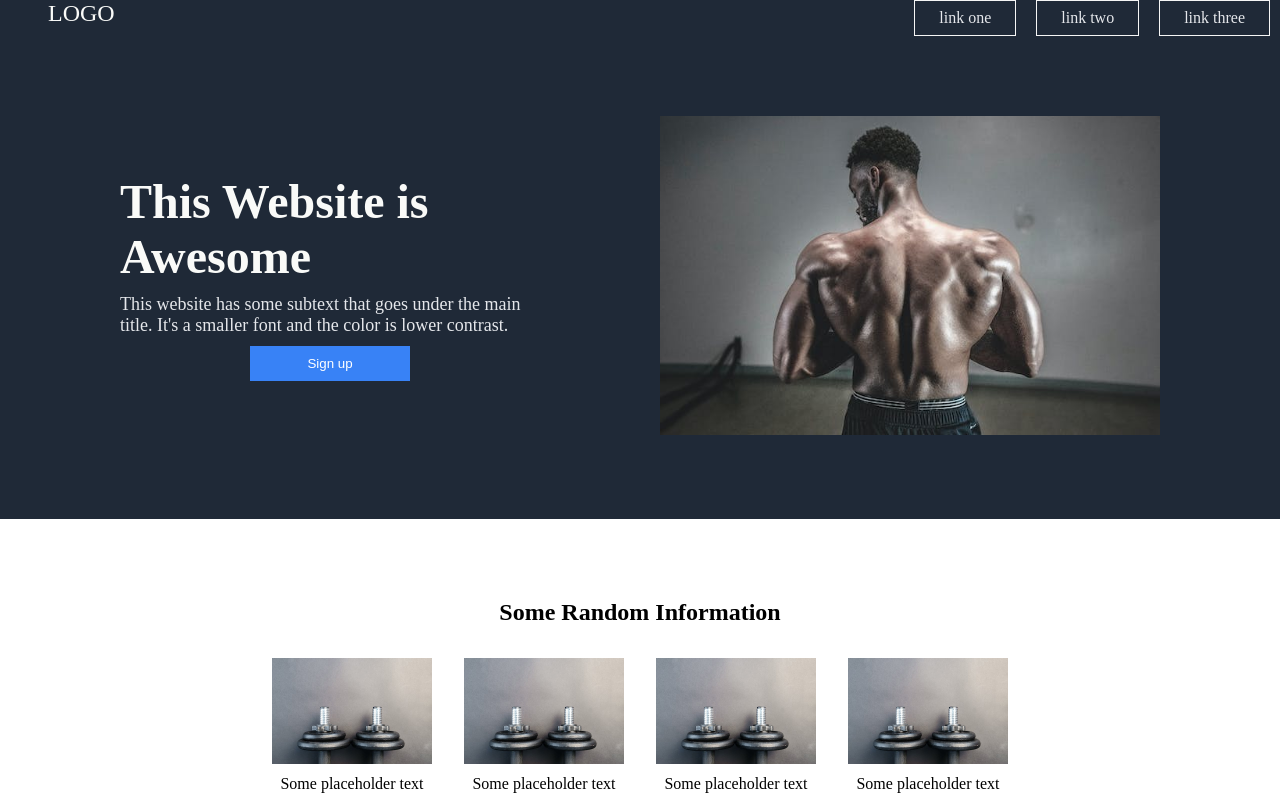
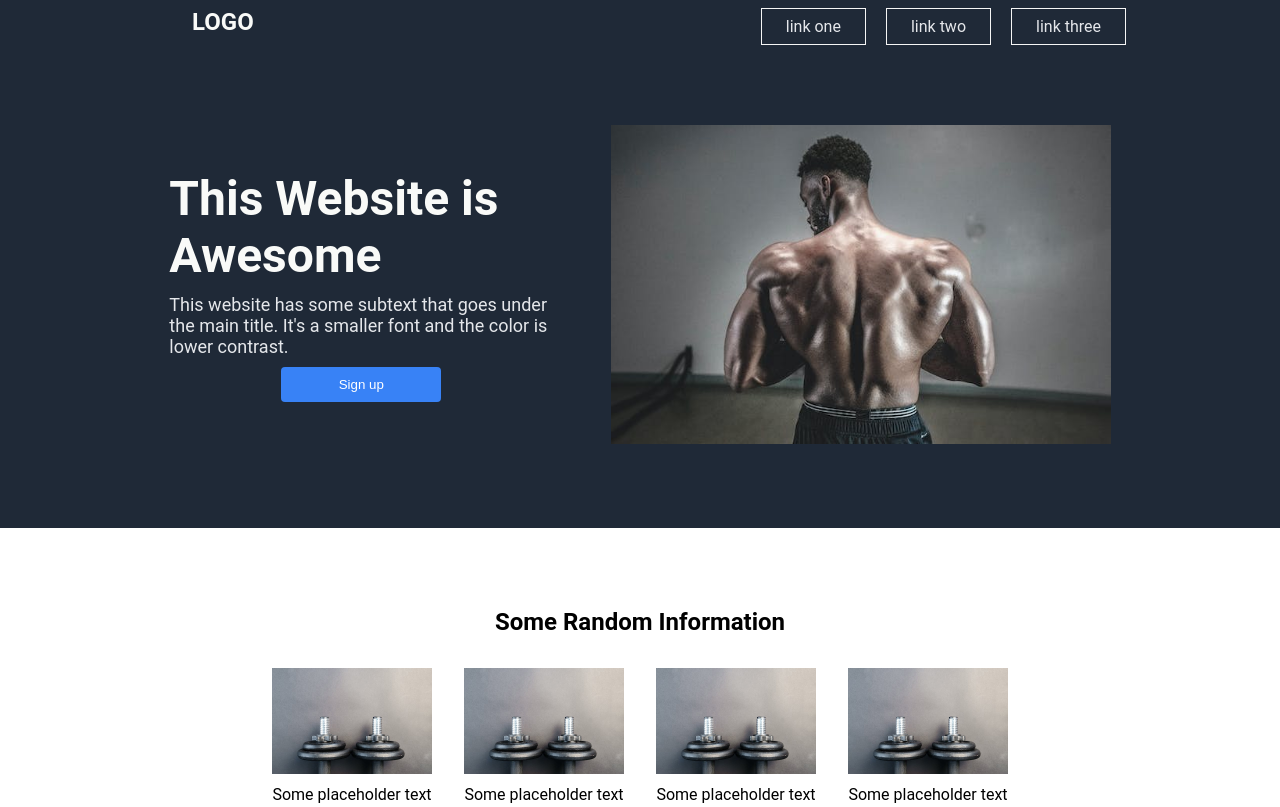
Before and after one commit to deppfellow/landing-page, a plain HTML site: page index.html in a window 1280 px wide. Shown: the top 807 px of the page. Drawn offline with Linux system fonts and the light colour scheme.

Commit message:
End styling, done

```diff
--- a/styles/styleRef.css
+++ b/styles/styleRef.css
@@ -2,6 +2,14 @@
     margin: 0;
     padding: 0;
     /* border: 1.2px solid brown; */
+}
+
+body {
+    font-family: "Roboto", sans-serif;
+}
+
+button {
+    border-radius: 4px;
 }
 
 header,
@@ -17,10 +25,12 @@ header {
 nav {
     display: flex;
     justify-content: space-between;
+    padding: .5em 9em 0em;
 }
 
 nav .logo {
     font-size: 24px;
+    font-weight: bold;
     color: #F9FAF8;
     margin: 0 2em;
 }
@@ -32,10 +42,17 @@ nav .links {
     flex: 1 1 auto;
 }
 
+
+
 nav li {
     border: 1.2px solid whitesmoke;
     padding: 8px 24px;
     margin: 0 10px;
+}
+
+nav li:hover {
+    background-color: #fff;
+    color: #000;
 }
 
 nav a {
@@ -49,13 +66,15 @@ nav a {
     display: flex;
     justify-content: space-evenly;
     align-items: center;
-    padding: 5em 0;
+    gap: 3em;
+    padding: 5em 10em;
 }
 
 .cover .cover-left {
     display: flex;
     flex-direction: column;
-    width: 420px;
+    /* width: 420px; */
+    width: 40%;
     gap: 10px;
 
 }
```
